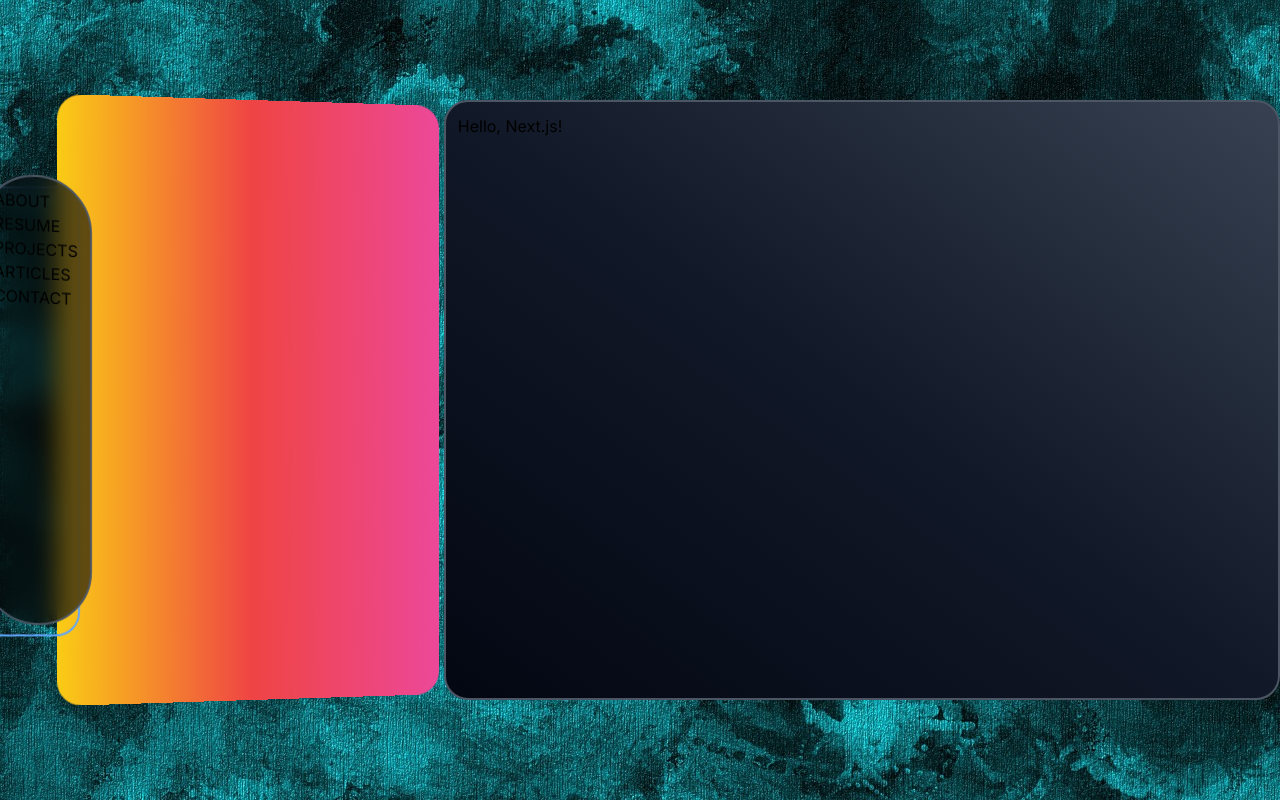
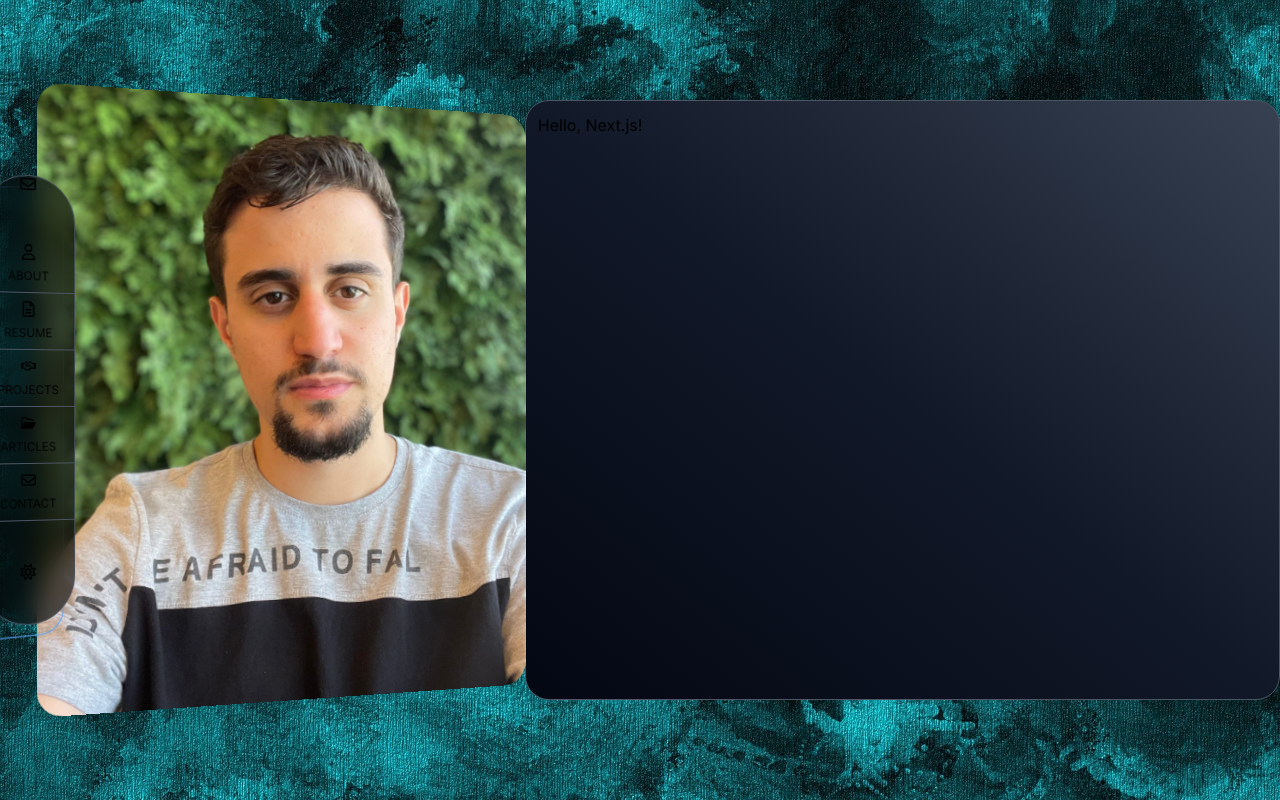
Before and after one commit to JonatasAlves9/curriculum, a Next.js app: page /aboutMe in a window 1280 px wide. Built offline with nearby package versions, Linux system fonts and the light colour scheme.

Commit message:
feat: some adjustments

```diff
--- a/src/app/globals.css
+++ b/src/app/globals.css
@@ -33,5 +33,10 @@ body {
 }
 
 .rotate-y-3d {
-  transform: perspective(1000px) rotateY(6deg);
+  transform: perspective(1000px) rotateY(13deg);
 }
+
+.card-image {
+  margin-right: -20px;
+  width: 500px;
+}
--- a/src/app/layout.tsx
+++ b/src/app/layout.tsx
@@ -1,6 +1,8 @@
 import type {Metadata} from "next";
 import {Inter} from "next/font/google";
 import "./globals.css";
+import { FontAwesomeIcon } from '@fortawesome/react-fontawesome'
+import { faEnvelope, faUser, faFileAlt, faHandshake, faFolderOpen, faSun } from '@fortawesome/free-regular-svg-icons'
 
 const inter = Inter({subsets: ["latin"]});
 
@@ -13,27 +15,27 @@ const itensMenu = [
     {
         id: 1,
         label: 'ABOUT',
-        icon: '',
+        icon: faUser,
     },
     {
         id: 2,
         label: 'RESUME',
-        icon: '',
+        icon: faFileAlt,
     },
     {
         id: 3,
         label: 'PROJECTS',
-        icon: '',
+        icon: faHandshake,
     },
     {
         id: 4,
         label: 'ARTICLES',
-        icon: '',
+        icon: faFolderOpen,
     },
     {
         id: 5,
         label: 'CONTACT',
-        icon: '',
+        icon: faEnvelope,
     }
 ];
 
@@ -48,26 +50,39 @@ export default function RootLayout({children}: Readonly<{
             <div className="container flex h-full items-center w-fit">
                 {/*Menu*/}
                 <div
-                    className={"h-3/4 rounded-full transform skew-y-3 -ml-5 z-40"}>
+                    className={"h-3/4 rounded-full transform rotate-y-3d -ml-5 z-40"}>
+                    <div className={"w-full p-4 border border-blue-400 h-full rounded-3xl absolute -left-3 top-3 z-0 transform -skew-y-3"}/>
+
                     <div
-                        className={"w-full p-4 border-2 border-blue-400 h-full rounded-3xl absolute -left-3 top-3 z-0 transform -skew-y-3"}/>
-                    <div
-                        className={"bg-black border-2 border-gray-600 bg-opacity-60 h-full rounded-full backdrop-blur-md z-0 p-3"}>
-
+                        className={"bg-black border border-gray-600 bg-opacity-60 h-full rounded-full backdrop-blur-md z-0 grid w-fit "}>
+                        <div className={"flex justify-center"}>
+                            <FontAwesomeIcon icon={faEnvelope} width={20}/>
+                        </div>
+                        <div className={"gap-10 "}>
                         {
                             itensMenu.map((item) => (
-                                <p key={item.id}>
-                                    {item.label}
-                                </p>
+                                <div key={item.id} className={"p-2 px-4 border-b border-gray-600"}>
+                                    <div key={item.id} className={"flex justify-center mb-2"}>
+                                        <FontAwesomeIcon icon={item.icon} width={15}/>
+                                    </div>
+                                    <div key={item.id} className={"flex justify-center"}>
+                                        <p className={"text-xs"}>{item.label}</p>
+                                    </div>
+
+                                </div>
                             ))
                         }
+                        </div>
+                        <div className={"flex justify-center"}>
+                            <FontAwesomeIcon icon={faSun} width={20}/>
+                        </div>
                     </div>
                 </div>
                 {/*Card Imagem*/}
                 <div
-                    className={"bg-gradient-to-r from-yellow-400 via-red-500 to-pink-500 h-full w-96 rounded-3xl rotate-y-3d -ml-8"}></div>
+                    className={"bg-image-card bg-cover bg-center h-full w-96 rounded-3xl rotate-y-3d card-image -ml-8"}></div>
             </div>
-            <div className={"border-2 bg-gradient-to-tr from-gray-950 via-gray-900 to-gray-700 rounded-3xl border-gray-600 p-3 w-full"}>
+            <div className={"border bg-gradient-to-tr from-gray-950 via-gray-900 to-gray-700 rounded-3xl border-gray-600 p-3 w-full"}>
                 {children}
             </div>
         </div>
--- a/tailwind.config.ts
+++ b/tailwind.config.ts
@@ -13,6 +13,8 @@ const config: Config = {
                 "gradient-conic":
                     "conic-gradient(from 180deg at 50% 50%, var(--tw-gradient-stops))",
                 'background-texture': "url('/assets/background.jpg')",
+                'image-card': "url('/assets/foto.jpeg')",
+
             },
         },
     },
```
Also changed, not shown: package.json (+10 -5 lines), public/assets/foto.jpeg (added), 1 other file (tests, documents, lock files or other folders).
